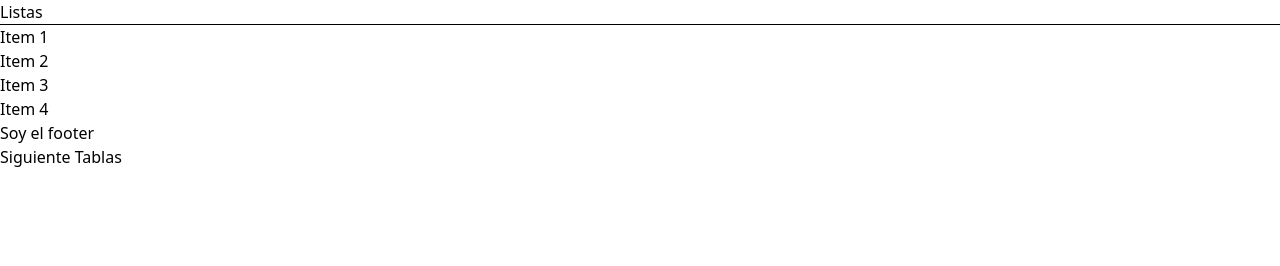
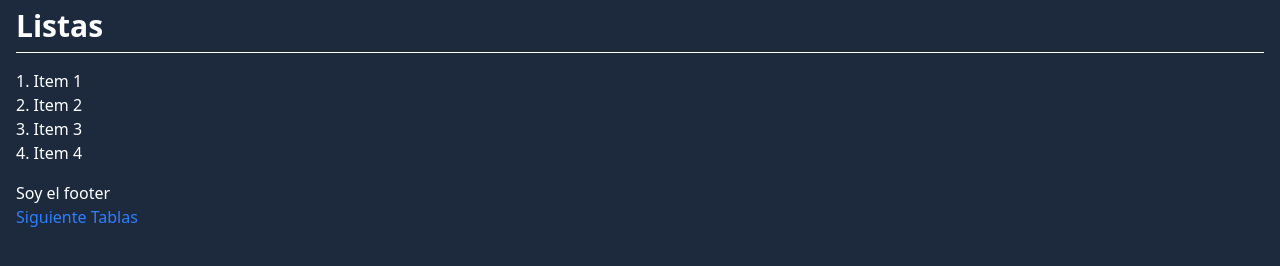
Before and after one commit to jhoracio19/tailwind-fundamentals-lab, a website: page src/01-pseudo-classes/01-listas.html in a window 1280 px wide. Drawn offline with Linux system fonts and the light colour scheme.

Commit message:
agregando estilos a listas

```diff
--- a/src/01-pseudo-classes/01-listas.html
+++ b/src/01-pseudo-classes/01-listas.html
@@ -9,15 +9,15 @@
   <body>
     <h1>Listas</h1>
     <hr />
-    <ul>
-      <li>Item 1</li>
-      <li>Item 2</li>
-      <li>Item 3</li>
-      <li>Item 4</li>
+    <ul class="list-decimal list-inside">
+      <li class="first:mt-4">Item 1</li>
+      <li class="first:mt-4">Item 2</li>
+      <li class="first:mt-4">Item 3</li>
+      <li class="first:mt-4 last:mb-4">Item 4</li>
     </ul>
     <footer>
       <p>Soy el footer</p>
-      <a href="02-tablas.html">Siguiente Tablas</a>
+      <a class="text-blue-500 hover:underline cursor-pointer tex" href="02-tablas.html">Siguiente Tablas</a>
     </footer>
   </body>
 </html>
--- a/src/styles.css
+++ b/src/styles.css
@@ -1 +1,10 @@
 @import "tailwindcss";
+
+@layer base{
+    body{
+        @apply bg-slate-800 px-4 py-2 text-white p-8;
+    }
+    h1{
+        @apply mb-2 text-3xl font-bold;
+    }
+}
```
Also changed, not shown: src/index.html (+4 -0 lines), dist/output.css.
